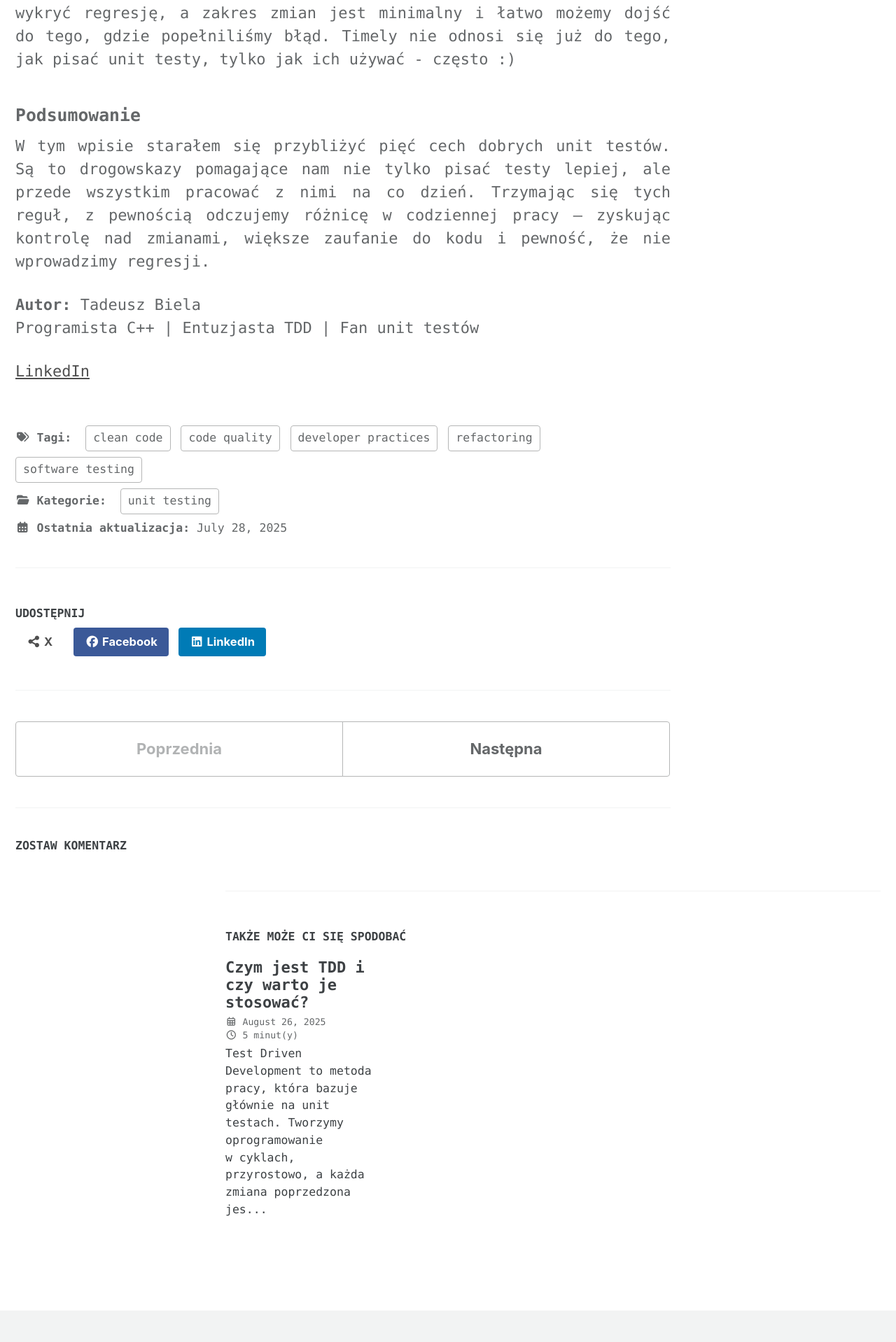
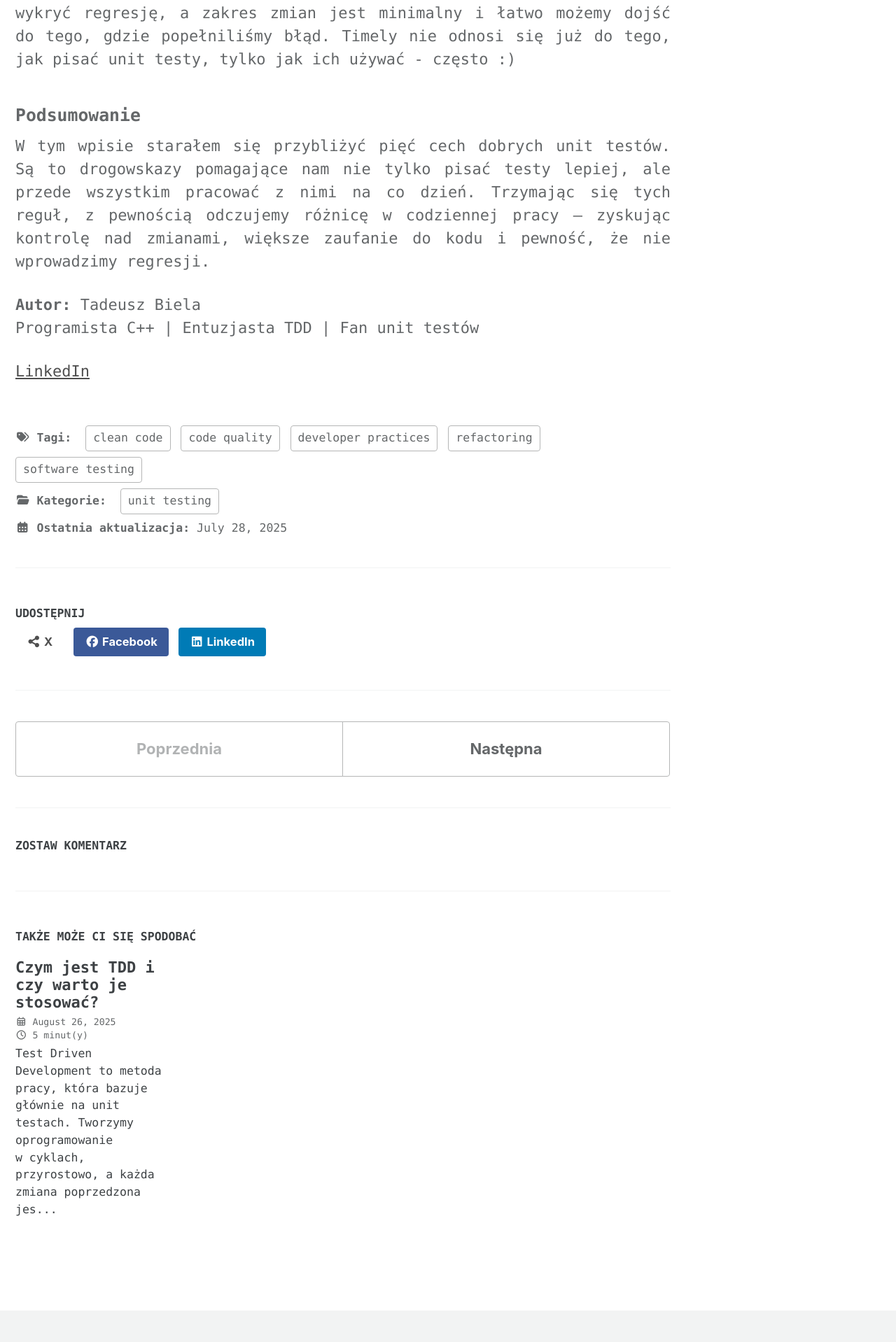
Before and after one commit to TadekBiela/cpptested, a Jekyll site: the page built from _posts/2025-07-28-first-reguly-ut.md, in a window 1280 px wide. Shown: the part 4482-6400 px from the top of the page at 70% size. Built offline with Jekyll 4.4.1, drawn with Linux system fonts in a browser that asks for light colours; cached includes are drawn as plain includes; comment, search, counter and statistics services are not loaded.

Commit message:
Corrected position of related pages

```diff
--- a/assets/css/main.scss
+++ b/assets/css/main.scss
@@ -124,6 +124,9 @@ h1 {
   .sticky {
     position: relative;
   }
+  .page__related {
+    float: inline-start;
+  }
 }
 
 a,
```
